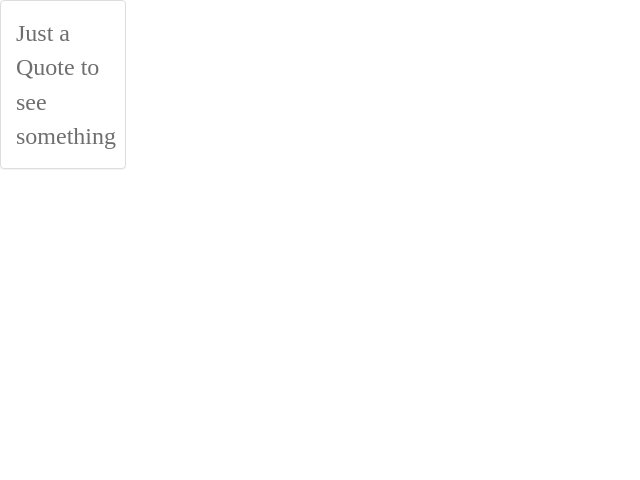
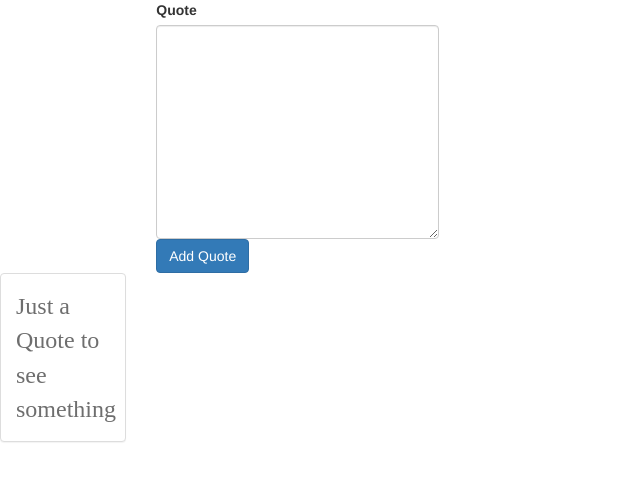
Before and after one commit to hymntaha/vue-training, a Vue app: page / in a window 1280 px wide. Shown: the top 480 px of the page, without its empty margins (0-640 px from the left). Built offline with nearby package versions, Linux system fonts and the light colour scheme; a web font is replaced by a local one.

Commit message:
adding new quote

```diff
--- a/src/components/NewQuote.vue
+++ b/src/components/NewQuote.vue
@@ -2,7 +2,7 @@
     <div class="row">
         <div class="col-md-8 col-sm-offset-2 col-xs-12 col-md-6 col-md-offset-3">
             <label for="quote">Quote</label>
-            <textarea class=form-control" v-model="quote" name="" id="" cols="30" rows="10"></textarea>
+            <textarea class="form-control" v-model="quote" name="" id="" cols="30" rows="10"></textarea>
         </div>
         <div class="col-md-8 col-sm-offset-2 col-xs-12 col-md-6 col-md-offset-3">
             <button class="btn btn-primary" @click.prevent="createNew">Add Quote</button>
--- a/src/components/WonderfulQuotes.vue
+++ b/src/components/WonderfulQuotes.vue
@@ -1,14 +1,17 @@
 <template>
     <div>
+        <NewQuote/>
         <QuoteGrid :quotes="quotes"></QuoteGrid>
     </div>
 </template>
 <script>
     import QuoteGrid from "./QuoteGrid";
+    import NewQuote from "./NewQuote";
   export default{
     name: "WonderfulQuotes",
     components:{
-      QuoteGrid
+      QuoteGrid,
+      NewQuote
     },
     data: function(){
       return{
```
